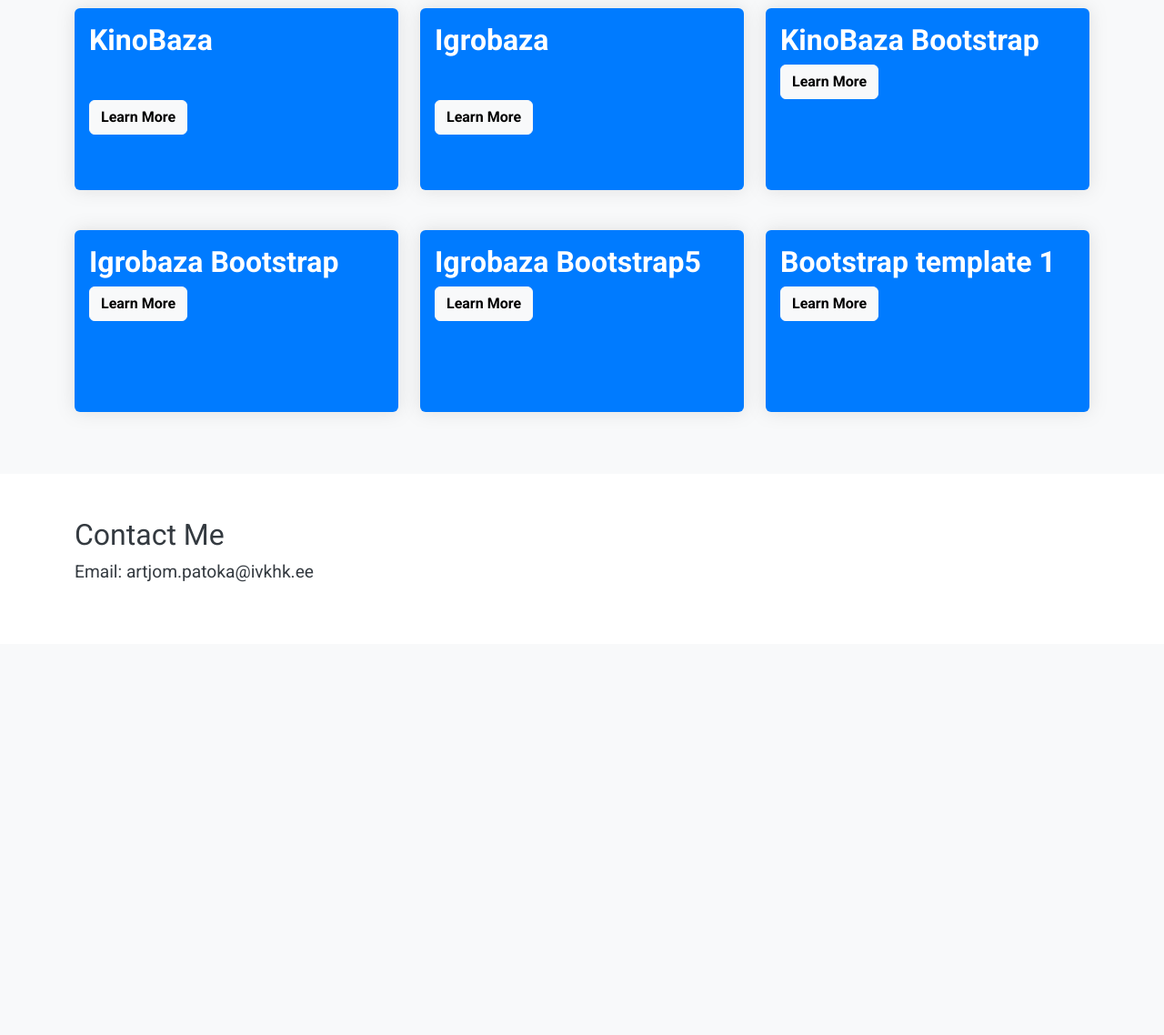
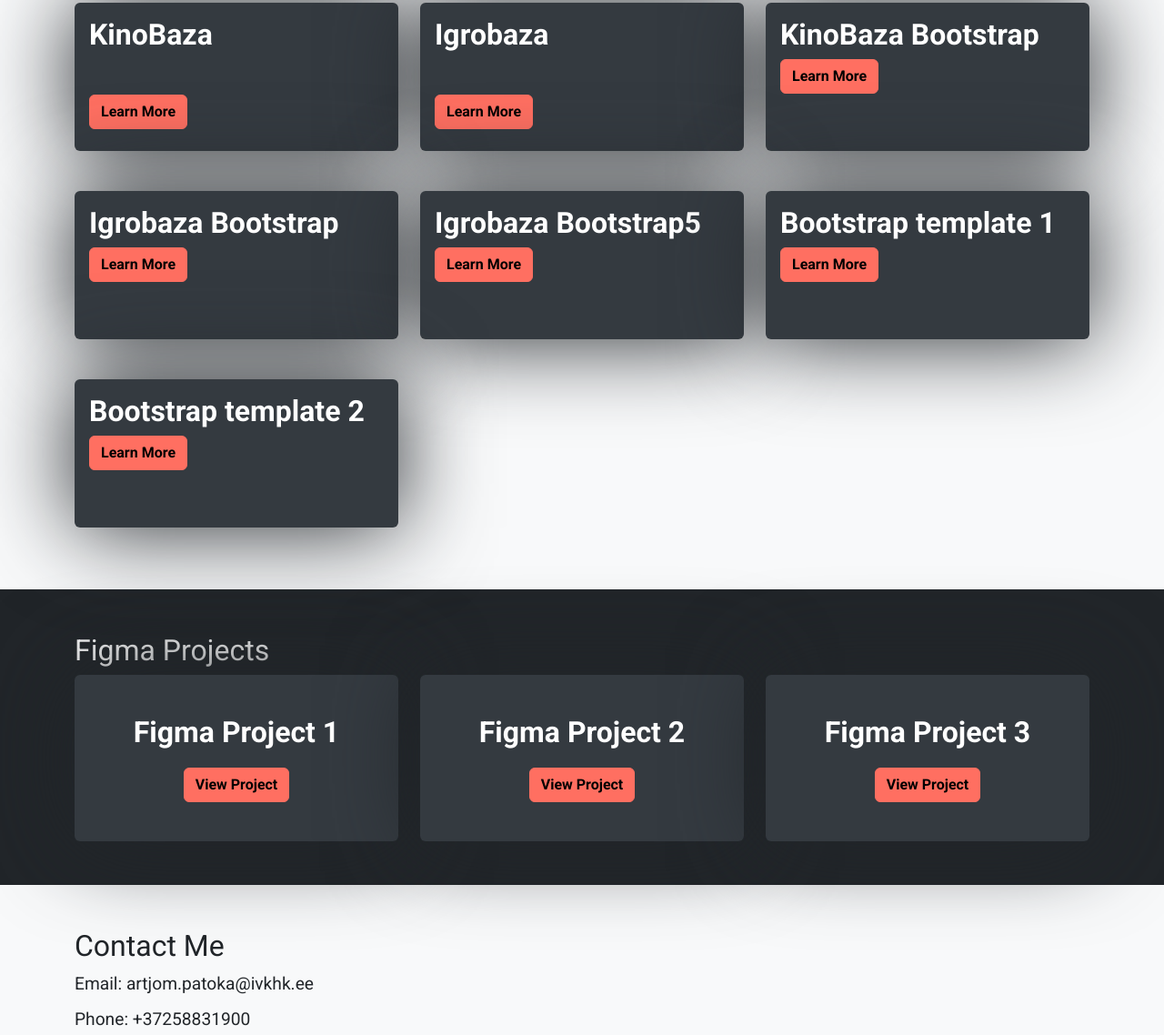
Before and after one commit to GParmizanG/GParmizanG.github.io, a plain HTML site: page index.html in a window 1280 px wide. Shown: the part 1359-2497 px from the top of the page at 91% size. Before the commit the page ends 2067 px from the top, so only its background shows below. Drawn offline with nearby package versions, Linux system fonts and the light colour scheme.

Commit message:
Index ja CSS

```diff
--- a/index.html
+++ b/index.html
@@ -20,18 +20,19 @@
             <div class="collapse navbar-collapse justify-content-end" id="navbarNav">
                 <ul class="navbar-nav">
                     <li class="nav-item">
-                        <a class="nav-link" href="#about">About</a>
+                        <a class="nav-link navbar-text" href="#about">About</a>
                     </li>
                     <li class="nav-item">
-                        <a class="nav-link" href="#skills">Skills</a>
+                        <a class="nav-link navbar-text" href="#skills">Skills</a>
                     </li>
                     <li class="nav-item">
-                        <a class="nav-link" href="#projects">Projects</a>
+                        <a class="nav-link navbar-text" href="#projects">Projects</a>
                     </li>
                     <li class="nav-item">
-                        <a class="nav-link" href="#contact">Contact</a>
+                        <a class="nav-link navbar-text" href="#contact">Contact</a>
                     </li>
                 </ul>
+
             </div>
         </div>
     </nav>
@@ -39,14 +40,14 @@
     <section id="hero" class="text-center">
         <div class="container">
             <h1 class="font-weight-bold">Artjom Patoka</h1>
-            <p class="lead">Passionate Developer</p>
+            <p class="fullstack-developer">Full-Stack Developer</p>
         </div>
     </section>
 
     <section id="about" class="bg-light py-5">
         <div class="container">
             <h2 class="font-weight-bold">About Me</h2>
-            <p>I'm a young programmer ready to do whatever is asked of him.</p>
+            <p class="about-text">I'm a young programmer eager to tackle any challenge.</p>
         </div>
     </section>
 
@@ -56,7 +57,7 @@
             <div class="row">
                 <div class="col-md-4">
                     <h3>Frontend</h3>
-                    <ul>
+                    <ul class="skills-list">
                         <li>HTML</li>
                         <li>CSS</li>
                         <li>Bootstrap</li>
@@ -116,12 +117,57 @@
                             <h2 id="baza" class="bold">Bootstrap template 1</h2>
                             <a href="BootstrapSiteTemplate/index.html" class="btn btn-primary btn-light">Learn More</a>
                         </div>
+                    </div>
+                </div>
+                <div class="col">
+                    <div class="card">
+                        <div class="card-body">
+                            <h2 id="baza" class="bold">Bootstrap template 2</h2>
+                            <a href="Skeem2/index.html" class="btn btn-primary btn-light">Learn More</a>
+                        </div>
+                    </div>
+                </div>
+            </div>
+        </div>
     </section>
+    <section id="figma-projects" class="bg-dark py-5">
+        <div class="container">
+            <h2 class="font-weight-bold text-white">Figma Projects</h2>
+            <div class="row row-cols-1 row-cols-md-2 row-cols-lg-3 g-4">
+                <div class="col">
+                    <div class="card">
+                        <div class="card-body">
+                            <h2 class="bold text-white">Figma Project 1</h2>
+                            <a href="https://www.figma.com/file/sBWykfEgN3ipJqt5IIwWb1/%D0%9F%D1%80%D0%BE%D0%B5%D0%BA%D1%82-1?type=design&mode=design&t=IakmJjTSky94kotY-1" class="btn btn-primary btn-light stretched-link" target="_blank">View Project</a>
+                        </div>
+                    </div>
+                </div>
+                <div class="col">
+                    <div class="card">
+                        <div class="card-body">
+                            <h2 class="bold text-white">Figma Project 2</h2>
+                            <a href="https://www.figma.com/file/KT4rxYIXgQDi61D7iCR8GY/%D0%9F%D1%80%D0%BE%D0%B5%D0%BA%D1%82-2?type=design&mode=design&t=IakmJjTSky94kotY-1" class="btn btn-primary btn-light stretched-link" target="_blank">View Project</a>
+                        </div>
+                    </div>
+                </div>
+                <div class="col">
+                    <div class="card">
+                        <div class="card-body">
+                            <h2 class="bold text-white">Figma Project 3</h2>
+                            <a href="https://www.figma.com/file/eNiNvwl8lCvYgdBeRwWPAT/%D0%9F%D1%80%D0%BE%D0%B5%D0%BA%D1%82-3?type=design&mode=design&t=IakmJjTSky94kotY-1" class="btn btn-primary btn-light stretched-link" target="_blank">View Project</a>
+                        </div>
+                    </div>
+                </div>
+            </div>
+        </div>
+    </section>
+
 
     <section id="contact" class="py-5">
         <div class="container">
             <h2 class="font-weight-bold">Contact Me</h2>
             <p>Email: artjom.patoka@ivkhk.ee</p>
+            <p>Phone: +37258831900</p>
         </div>
     </section>
 
--- a/style.css
+++ b/style.css
@@ -1,27 +1,26 @@
+/* Общие стили */
 body {
     font-family: 'Roboto', sans-serif;
     background-color: #212529;
     color: #ffffff;
     font-size: larger;
+    margin: 0; /* Убрать отступы */
 }
 
 .navbar {
-    background-color: #343a40;
-    position: fixed;
+    background-color: #343a40 !important; /* Уточнение важности для переопределения Bootstrap */
 }
 
-.bold, .btn{
+.bold, .btn {
     font-weight: bold;
 }
 
-.card{
-    background-color:#343a40;
+.card {
+    background-color: #343a40;
     border: none;
     filter: drop-shadow(0px 0px 50px #212529);
     min-height: 163px;
 }
-
-
 
 #hero {
     height: 100vh;
@@ -42,22 +41,19 @@
 #projects {
     padding: 40px;
     background-color: #343a40;
+    color: #ffffff; /* Изменение цвета текста на более темный */
 }
 
 #contact {
     padding: 40px 0;
 }
 
-#baza{
+#baza {
     color: white;
 }
 
-body {
-    font-family: 'Roboto', sans-serif;
-}
-
 .navbar {
-    background: linear-gradient(45deg, #007bff, #00bcd4);
+    background: linear-gradient(45deg, #007bff, #00bcd4) !important; /* Уточнение важности для переопределения Bootstrap */
 }
 
 .navbar-toggler-icon {
@@ -97,58 +93,112 @@
     padding: 50px 0;
 }
 
-body {
-    font-family: 'Roboto', sans-serif;
-    background-color: #f8f9fa;
-    color: #343a40;
-    font-size: larger;
+/* Прикольные изменения */
+h1 {
+    text-shadow: 2px 2px 4px #000000;
 }
 
-.navbar {
-    background-color: #343a40;
+.btn-primary {
+    background-color: #ff6f61;
+    border-color: #ff6f61;
+    transition: all 0.3s ease-in-out;
 }
 
-.navbar-brand {
-    color: #ffffff;
-    font-weight: bold;
+.btn-primary:hover {
+    background-color: #ff1e00;
+    border-color: #ff1e00;
+}
+
+/* Новые стили */
+#figma-projects .card {
+    height: 100%;
+    margin-bottom: 20px; /* Добавляем отступ между проектами Фигма */
+}
+
+#figma-projects .card-body {
+    display: flex;
+    flex-direction: column;
+    justify-content: center;
+    align-items: center;
+}
+
+#figma-projects .card-body h2 {
+    margin-bottom: 20px;
+}
+
+@media (max-width: 768px) {
+    #figma-projects .card {
+        margin-bottom: 20px;
+    }
+}
+
+/* Дополнительные стили для текста на белом фоне */
+#about,
+#skills,
+#contact,
+#projects { /* Добавляем #projects */
+    color: #212529; /* Черный текст на белом фоне */
+}
+
+#about p,
+#contact p {
+    margin-bottom: 10px;
+}
+
+/* Дополнительные стили и фичи */
+
+.fullstack-developer {
+    color: #ffffff; /* Белый цвет для FullStack Developer */
+}
+
+/* Анимация при наведении на кнопки */
+.btn-primary {
+    transition: background-color 0.3s ease, border-color 0.3s ease;
+}
+
+.btn-primary:hover {
+    background-color: #ff1e00;
+    border-color: #ff1e00;
+}
+
+/* Анимация при наведении на карточки */
+.card {
+    transition: transform 0.3s ease-in-out;
+}
+
+.card:hover {
+    transform: scale(1.05);
+}
+
+/* Цвет текста на белом фоне */
+#about,
+#skills,
+#contact,
+#projects {
+    color: #212529;
+}
+
+#about p,
+#contact p {
+    margin-bottom: 10px;
+}
+
+/* Новые стили для панели навигации */
+.navbar {
+    background: linear-gradient(45deg, #007bff, #00bcd4) !important;
 }
 
 .navbar-toggler-icon {
-    background-color: #ffffff;
+    background-color: #fff;
 }
 
 .navbar-nav .nav-link {
-    color: #ffffff;
+    color: #fff;
 }
 
+/* Новые стили для раздела Hero */
 #hero {
-    background-color: #007bff;
-    color: #ffffff;
-    padding: 100px 0;
+    background: linear-gradient(45deg, #007bff, #00bcd4);
+    color: #fff;
+    padding: 50px 0;
 }
-
-#about {
-    padding: 40px 0;
-}
-
-#skills {
-    background-color: #ffffff;
-    padding: 40px 0;
-}
-
-#projects {
-    background-color: #ffffff;
-    padding: 40px 0;
-}
-
-.card {
-    background-color: #007bff;
-    border: none;
-    filter: drop-shadow(0px 0px 10px rgba(0, 0, 0, 0.1));
-    min-height: 200px;
-}
-
-#contact {
-    background-color: #ffffff;
-    padding: 40px 0;
-}
```
Lines whose indentation alone changed are shown as unchanged.
